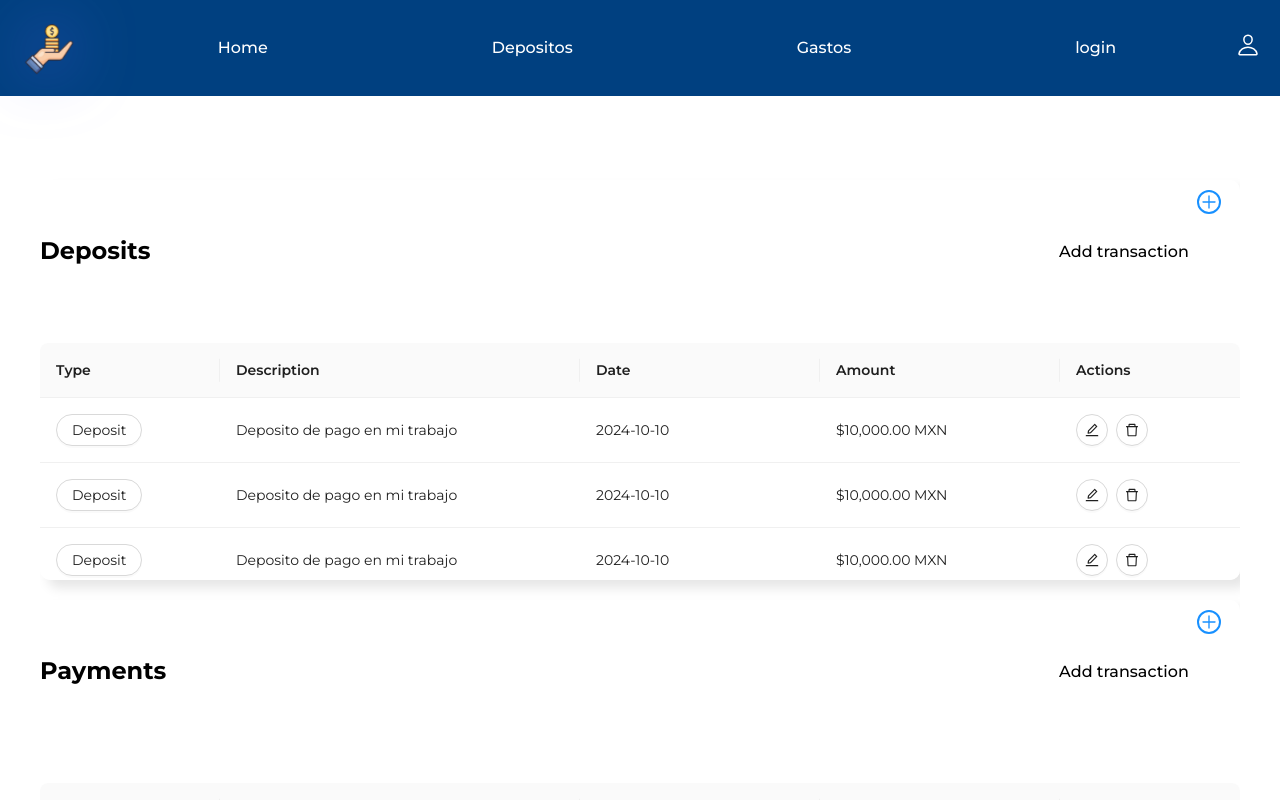
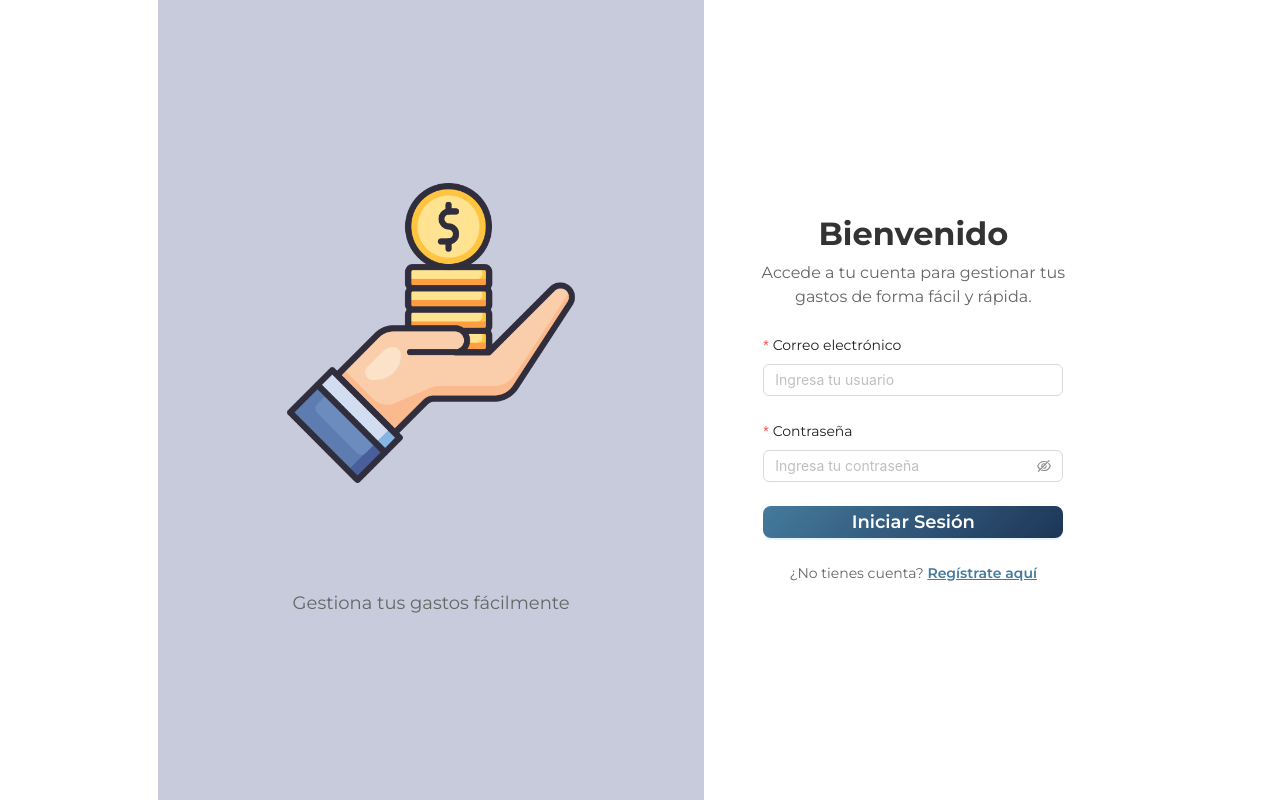
Before and after one commit to Ricolin2653M/Sistema-Gestor-de-Gastos, a React (Vite) app: page /login in a window 1280 px wide. Before the commit this address led to /. Shown: the top 800 px of the page. Built offline with nearby package versions, Linux system fonts and the light colour scheme.

Commit message:
logout button generated

```diff
--- a/src/componets/Nav/NavBar.jsx
+++ b/src/componets/Nav/NavBar.jsx
@@ -1,15 +1,19 @@
-import React from 'react';
+import React, { useState, useEffect } from 'react';
 import './NavBar.css';
-import { Link, useLocation } from 'react-router-dom';
+import { Link, useLocation, useNavigate } from 'react-router-dom';
 import logo from '../../assets/logo.png'; // Importa el logo aquí
 import { IonIcon } from '@ionic/react';
 import { personOutline } from 'ionicons/icons'; // Importa el ícono de usuario
+import { useAuth } from '../../hooks/useAuth'; // Importa el hook que maneja la autenticación
 
 const NavBar = () => {
+  const { user, logout } = useAuth(); // Usar el hook de autenticación
   const location = useLocation();
+  const navigate = useNavigate();
 
   const isAuthPage = location.pathname === '/register' || location.pathname === '/login';
 
+  // Si está en las páginas de login o registro, no mostrar la barra
   if (isAuthPage) return null;
 
   return (
@@ -21,7 +25,12 @@ const NavBar = () => {
         <Link className="nav-link" to="/">Home</Link>
         <Link className="nav-link" to="/deposits">Depositos</Link>
         <Link className="nav-link" to="/expenses">Gastos</Link>
-        <Link className="nav-link" to="/login">login</Link>
+
+        {!user ? (
+          <Link className="nav-link" to="/login">Login</Link>
+        ) : (
+          <button className="nav-link" onClick={logout}>Logout</button>
+        )}
       </div>
       <div className="user-icon-container">
         <IonIcon icon={personOutline} className="user-icon" />
--- a/src/context/AuthContext.jsx
+++ b/src/context/AuthContext.jsx
@@ -21,7 +21,6 @@ export const AuthProvider = (props) => {
     const getSession = async () => {
         const token = await storageController.getToken();
 
-        // Imprime el token en la consola
         console.log("Token:", token);
 
         if (!token) {
@@ -55,8 +54,7 @@ export const AuthProvider = (props) => {
             await storageController.removeToken();
             setUser(null);
             setLoading(false);
-            // Redirigir usando navigate en lugar de window.location.replace
-            navigate('/');
+            navigate('/login');
         } catch (error) {
             console.error(error);
             setLoading(false);
--- a/src/pages/login/index.jsx
+++ b/src/pages/login/index.jsx
@@ -62,7 +62,7 @@ const Login = () => {
           className="login-form"
         >
           <Form.Item
-            label="Usuario"
+            label="Correo electrónico"
             name="username"
             rules={[{ required: true, message: "Por favor ingresa tu usuario!" }]}
           >
```
